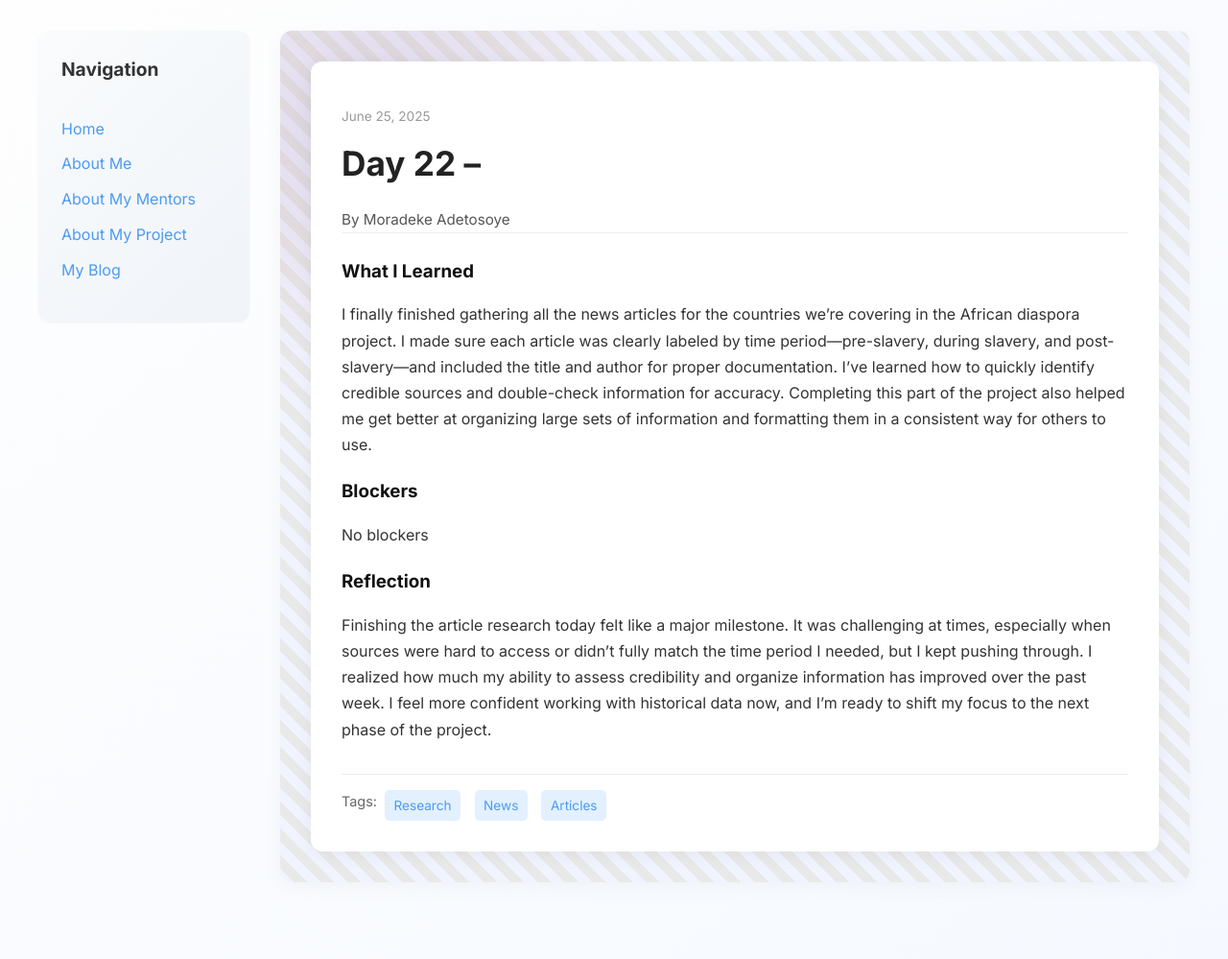
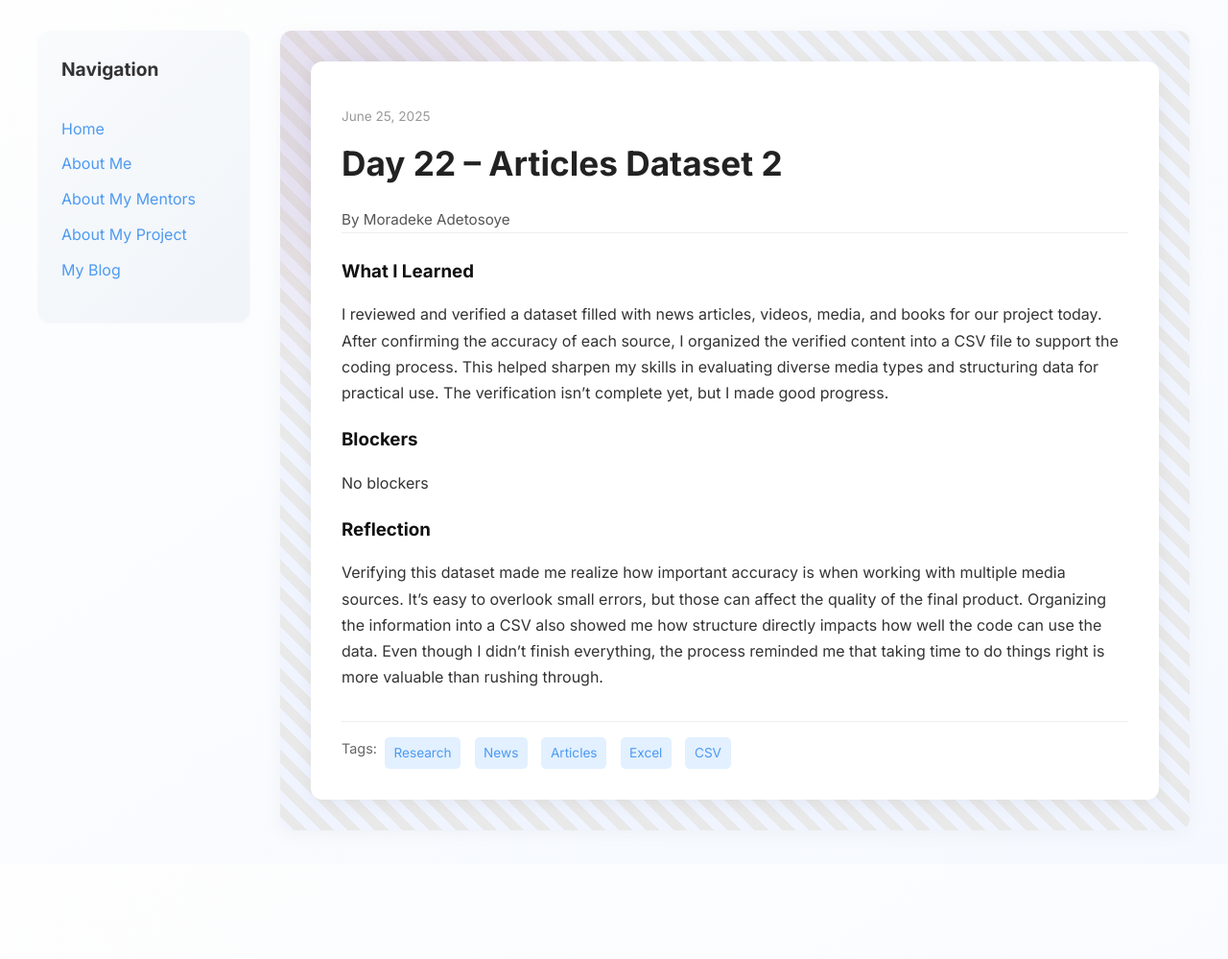
Before and after one commit to deke-a/deke-a.github.io, a Jekyll site: the page built from _posts/2025-06-25-day-22.md, in a window 1280 px wide. Shown: the whole page at 96% size. Built offline with Jekyll 4.4.1, drawn with Linux system fonts in a browser that asks for light colours; after the commit the page ends 900 px from its top, so only the background shows below that.

Commit message:
Update 2025-06-25-day-22.md

```diff
--- a/_posts/2025-06-25-day-22.md
+++ b/_posts/2025-06-25-day-22.md
@@ -1,22 +1,20 @@
 ---
 layout: post
-title: "Day 22 – "
+title: "Day 22 – Articles Dataset 2"
 date: 2025-06-25
 author: Moradeke Adetosoye
 permalink: /day22.html
-tags: ["Research", "News", "Articles"]
+tags: ["Research", "News", "Articles", "Excel", "CSV"]
 
 what_i_learned: |
-  I finally finished gathering all the news articles for the countries we’re covering in the African diaspora project. I made sure each article was clearly labeled by time period—pre-slavery, during slavery, and post-slavery—and included the title and author for proper documentation. I’ve learned how to quickly identify credible sources and double-check information for accuracy. Completing this part of the project also helped me get better at organizing large sets of information and formatting them in a consistent way for others to use.
-
+  I reviewed and verified a dataset filled with news articles, videos, media, and books for our project today. After confirming the accuracy of each source, I organized the verified content into a CSV file to support the coding process. This helped sharpen my skills in evaluating diverse media types and structuring data for practical use. The verification isn’t complete yet, but I made good progress.
 
 blockers: |
   No blockers
 
 
 reflection: |
-  Finishing the article research today felt like a major milestone. It was challenging at times, especially when sources were hard to access or didn’t fully match the time period I needed, but I kept pushing through. I realized how much my ability to assess credibility and organize information has improved over the past week. I feel more confident working with historical data now, and I’m ready to shift my focus to the next phase of the project.
-
+  Verifying this dataset made me realize how important accuracy is when working with multiple media sources. It's easy to overlook small errors, but those can affect the quality of the final product. Organizing the information into a CSV also showed me how structure directly impacts how well the code can use the data. Even though I didn’t finish everything, the process reminded me that taking time to do things right is more valuable than rushing through.
 
 
 
```
